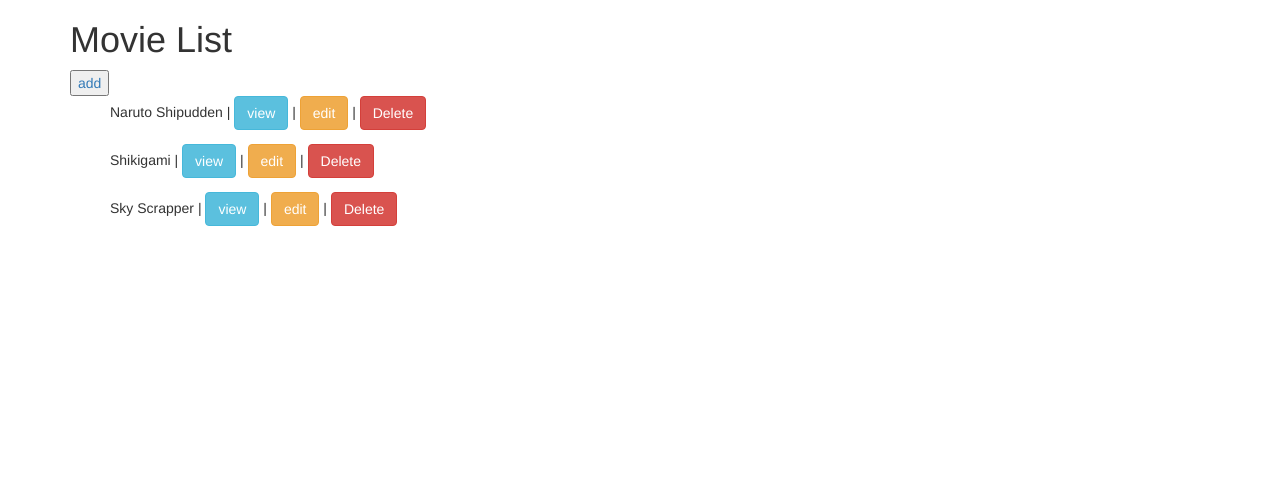
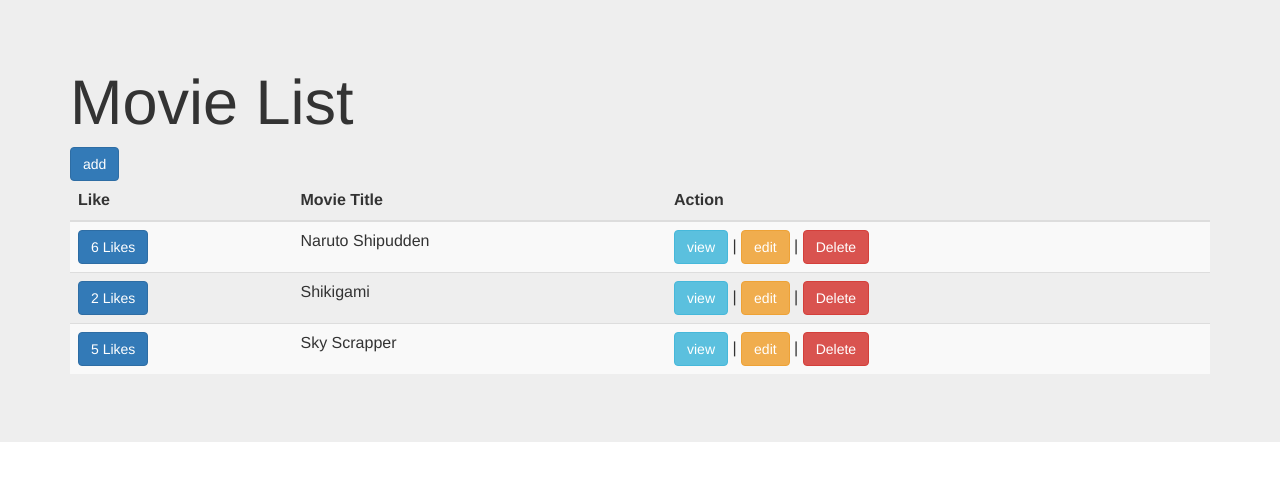
Before and after one commit to ralphcaritativo/movie_assessment, a Django app: page / in a window 1280 px wide. Shown: the top 481 px of the page. Run offline with Django 3.2, Linux system fonts and the light colour scheme; data comes from the database, SQL or seed files in the repository; both versions use the stored data as it was after the commit; some libraries are stand-ins or nearby versions.

Commit message:
number 7 Like and number 8 session is not working

```diff
--- /dev/null
+++ b/movies/templates/base.html
@@ -0,0 +1,24 @@
+<html lang="en">
+<head>
+  <title>Coding Activity for Technical Assessment</title>
+  <meta charset="utf-8">
+  <meta name="viewport" content="width=device-width, initial-scale=1">
+  <link rel="stylesheet" href="https://maxcdn.bootstrapcdn.com/bootstrap/3.3.7/css/bootstrap.min.css">
+
+</head>
+<body>
+  <div class="jumbotron jumbotron-fluid">
+        <div class="container">
+            {% block title %}{% endblock %}
+
+            {% block content %}
+
+            {% endblock %}
+        </div>
+  </div>
+
+
+  <script src="https://ajax.googleapis.com/ajax/libs/jquery/3.3.1/jquery.min.js"></script>
+  <script src="https://maxcdn.bootstrapcdn.com/bootstrap/3.3.7/js/bootstrap.min.js"></script>
+</body>
+</html>
--- a/movies/templates/movies/list_movies.html
+++ b/movies/templates/movies/list_movies.html
@@ -1,25 +1,29 @@
-<html lang="en">
-<head>
-  <title>Bootstrap Example</title>
-  <meta charset="utf-8">
-  <meta name="viewport" content="width=device-width, initial-scale=1">
-  <link rel="stylesheet" href="https://maxcdn.bootstrapcdn.com/bootstrap/3.3.7/css/bootstrap.min.css">
-</head>
-<body>
-      <div class="container">
-        <h1>Movie List</h1>
-        <button type="button" name="create_movie"><a href="{% url 'create_movie' %}">add</a></button>
-        <ul style="list-style: none">
+{% extends 'base.html' %}
+
+{% block title %}<h1>Movie List</h1>{% endblock %}
+
+{% block content %}
+<button class="btn btn-primary" type="button" name="create_movie"><a href="{% url 'create_movie' %}" style="color:white">add</a></button>
+<div class="table-responsive table-fluid">
+    <table class="table table-hover table-striped">
+        <thead>
+            <tr>
+                <th>Like</th>
+                <th>Movie Title</th>
+                <th>Action</th>
+            </tr>
+        </thead>
+        <tbody>
           {% for movie in movies %}
-
-          <li>
-        {{ movie.title }} |
+            <tr >
+              <td><a href="#"class="btn btn-primary" role="button">{{ movie.like_total }} Likes</a></td>
+              <td>{{ movie.title }}</td>
+              <td>
               <button type="button" name="view_movies" class="btn btn-info"><a href="{% url 'detail_movies' movie.id %}" style="color:white">view</a></button> |
               <button type="button" name="update_movie" class="btn btn-warning"><a href="{% url 'update_movie' movie.id %}" style="color:white">edit</a></button> |
-
               <!-- Trigger the modal with a button -->
               <button type="button" class="btn btn-danger" data-toggle="modal" data-target="#myModal">Delete</button>
-
+              </td>
       <!-- Modal -->
             <div class="modal fade" id="myModal" role="dialog">
               <div class="modal-dialog modal-sm">
@@ -39,21 +43,12 @@
                       <!-- <button type="submit" name="delete_movie"><a href="{% url 'delete_movie' movie.id %}">Delete</a></button> | -->
                     </div>
                   </form>
-
                 </div>
               </div>
             </div>
-      </li>
-      <form id="like_total" action="{% url 'like_total' movie.id %}" method="post">
-        {% csrf_token %}
-        <input type="hidden">
-      </form>
+            </tr>
           {% endfor %}
-    </ul>
+        </tbody>
+    </table>
 </div>
-
-
-  <script src="https://ajax.googleapis.com/ajax/libs/jquery/3.3.1/jquery.min.js"></script>
-  <script src="https://maxcdn.bootstrapcdn.com/bootstrap/3.3.7/js/bootstrap.min.js"></script>
-</body>
-</html>
+{% endblock %}
--- a/movies/views.py
+++ b/movies/views.py
@@ -52,9 +52,11 @@ def delete_movie(request, id):
         # return render(request, 'movies/list_movies.html', {'movie': movie})
 
 
+
 def like_total(request, id):
     if request.method == "POST":
         movie = Movie.objects.get(id=id)
         movie.like_total += 1
         movie.save()
         return redirect('list_movies')
+        # return redirect('list_movies', +str(movie.id))
```
Also changed, not shown: movies/templates/movies/confirm_delete.html (deleted, +0 -8 lines), movies/templates/movies/create_movie.html (+10 -1 lines), movies/templates/movies/detail_movies.html (+14 -3 lines), movies/templates/movies/list_movies_back.html (deleted, +0 -16 lines), db.sqlite3. Lines whose indentation alone changed are shown as unchanged.
